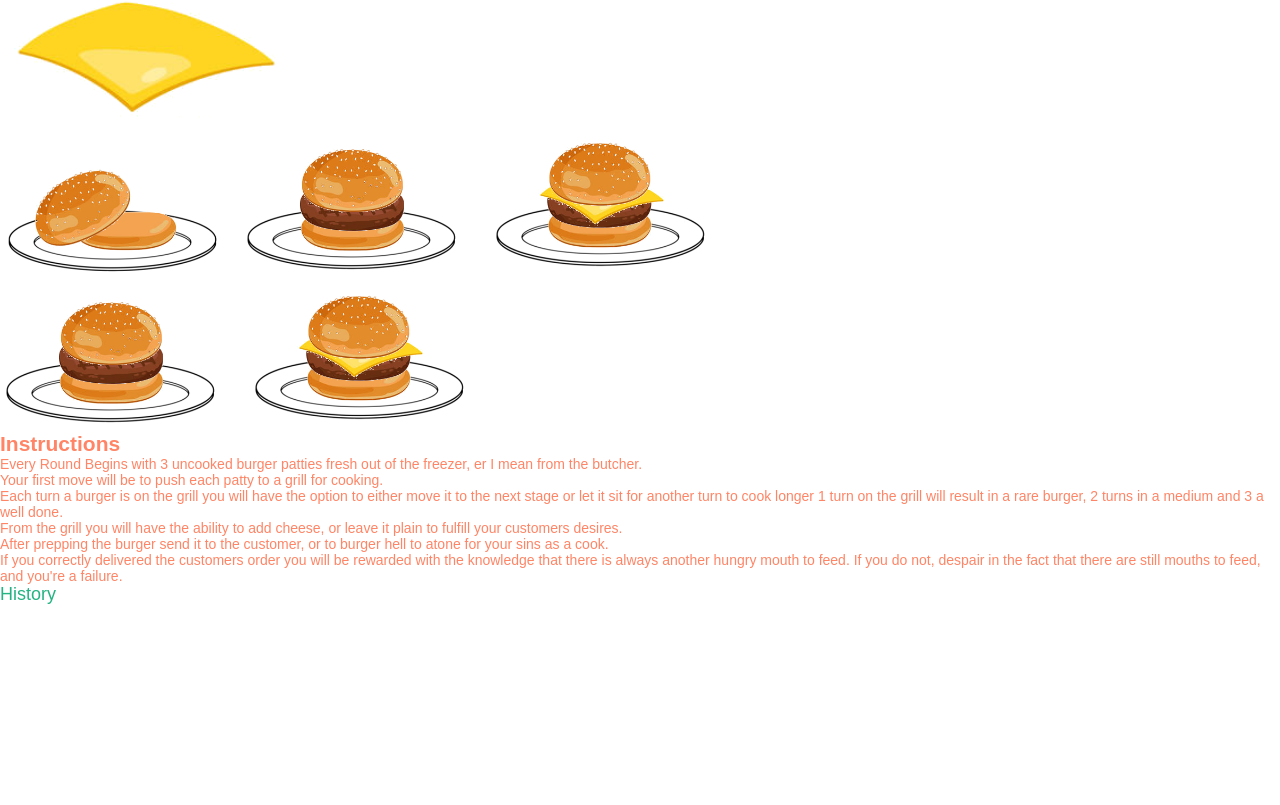
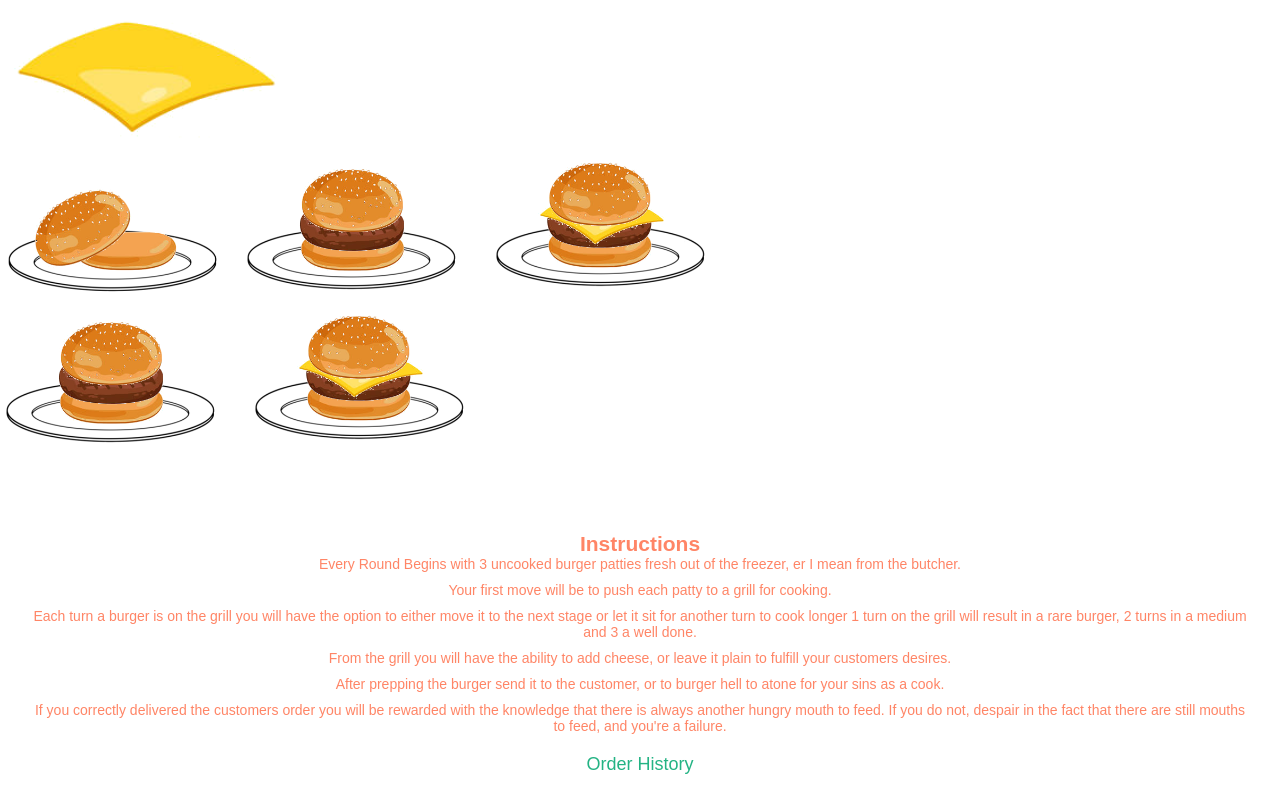
Before and after one commit to okeefem2/burger-time, a plain HTML site: page src/index.html in a window 1280 px wide. Shown: the part 615-1420 px from the top of the page. Before the commit the page ends 1220 px from the top, so only its background shows below. Drawn offline with Linux system fonts and the light colour scheme; a web font is replaced by a local one.

Commit message:
Basic Styles With CSS - Classes, margin and padding

```diff
--- a/src/home.css
+++ b/src/home.css
@@ -25,9 +25,31 @@ body {
     font-size: 14px;
 }
 
+body h1 {
+    text-align: center;
+    margin-top: 20px;
+}
+
 a {
     color: var(--secondary-color);
     /* To remove underline */
     text-decoration: none;
     font-size: 18px;
+    display: block;
+    margin-top: 20px;
 }
+
+li:not(:last-child) {
+    margin-bottom: 10px;
+}
+
+div.instructions {
+    text-align: center;
+    padding: 30px;
+    margin-top: 50px;
+}
+
+div.instructions ul {
+    /* To remove bullet points */
+    list-style-type: none;
+}
--- a/src/index.html
+++ b/src/index.html
@@ -43,7 +43,7 @@
                 height="150px">
         </div>
     </div>
-    <div>
+    <div class="instructions">
         <h2>Instructions</h2>
         <ul>
             <li>
@@ -70,9 +70,8 @@
                 If you do not, despair in the fact that there are still mouths to feed, and you're a failure.
             </li>
         </ul>
+        <a href="./history.html">Order History</a>
     </div>
-
-    <a href="./history.html">History</a>
 
 </body>
 
```
